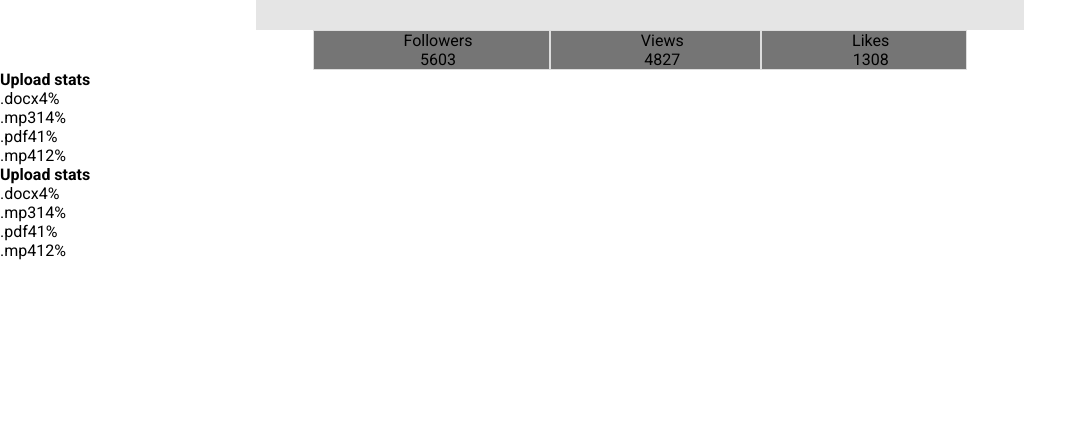
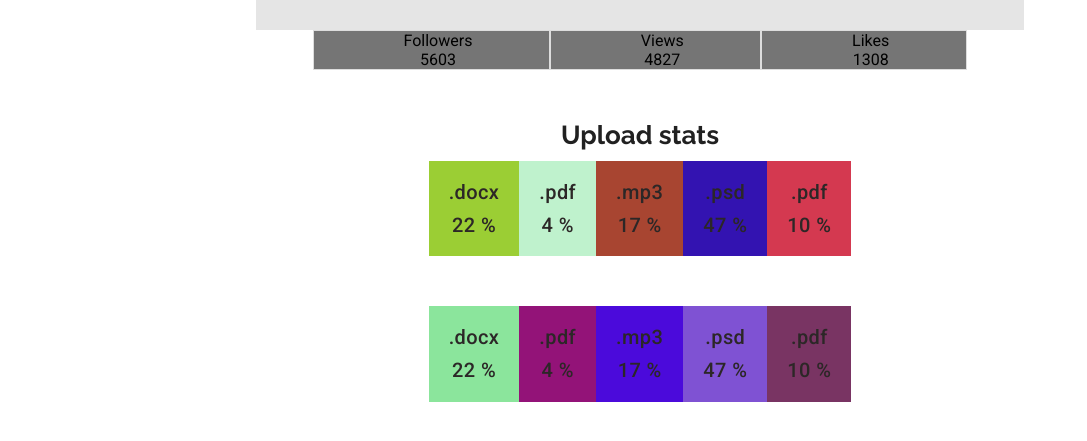
Before and after one commit to Aleksandr-Sidorskiy/goit-react-hw-01-components, a React (Create React App) app: page / in a window 1280 px wide. Shown: the part 203-644 px from the top of the page, without its empty margins (0-1087 px from the left). Built offline with nearby package versions, Linux system fonts and the light colour scheme.

Commit message:
complate second task

```diff
--- a/src/components/App.jsx
+++ b/src/components/App.jsx
@@ -16,7 +16,6 @@ export const App = () => {
           />
       </div>
       <Statistics title="Upload stats" stats={data} />
-
       <Statistics stats={data} />
     </div>
 
--- a/src/components/Statistics/Statistics.jsx
+++ b/src/components/Statistics/Statistics.jsx
@@ -1,27 +1,38 @@
 import PropTypes from 'prop-types';
 import css from './Statistics.module.css';
 
-export const Statistics = () => {
-    return <section className="statistics">
-  <h2 className="title">Upload stats</h2>
+function randomHexColor() {
+  return `#${Math.floor(Math.random() * 16777215).toString(16)}`;
+}
 
-  <ul className="stat-list">
-    <li className="item">
-      <span className="label">.docx</span>
-      <span className="percentage">4%</span>
-    </li>
-    <li className="item">
-      <span className="label">.mp3</span>
-      <span className="percentage">14%</span>
-    </li>
-    <li className="item">
-      <span className="label">.pdf</span>
-      <span className="percentage">41%</span>
-    </li>
-    <li className="item">
-      <span className="label">.mp4</span>
-      <span className="percentage">12%</span>
-    </li>
-  </ul>
-</section>
+export const Statistics = ({ title, stats }) => {
+  return (
+    <section className={css.statistics}>
+      {title && <h2 className={css.title}>{title}</h2>}
+
+      <ul className={css.statlist}>
+        {stats.map(({ id, label, percentage }) => {
+          return (
+            <li className={css.item}
+              key={id}
+              style={{ backgroundColor: randomHexColor() }}
+            >
+              <span className={css.label}>{label}</span>
+              <span className={css.percentage}>  {percentage} %</span>
+            </li>
+          )
+        })}
+      </ul>
+    </section>
+  );
 }
+
+Statistics.prototype = {
+  title: PropTypes.string,
+  stats: PropTypes.arrayOf(
+    PropTypes.shape({
+      label: PropTypes.string.isRequired,
+      percentage: PropTypes.number.isRequired,
+    })
+  ).isRequired,
+};
--- a/src/components/Statistics/Statistics.module.css
+++ b/src/components/Statistics/Statistics.module.css
@@ -0,0 +1,41 @@
+.statistics{
+    margin-bottom: 50px;
+}
+
+.title{
+   margin: 10px 0 10px 0;
+
+    text-align: center;
+    font-family: "Raleway";
+    font-weight: bold;
+    font-style: normal;
+    font-size: 26px;
+    line-height: 1.19;
+    color: #212121;
+}
+
+.statlist{
+    display: flex;
+    justify-content: center;
+    flex-wrap: wrap;
+}
+
+.item{
+    display: flex;
+    flex-direction: column;
+
+    text-align: center;
+    font-weight: 500;
+    font-style: normal;
+    font-size: 20px;
+    line-height: 1.14;
+    letter-spacing: 0.02em;
+    color: #2c2727;
+
+    padding: 20px;
+}
+
+.label{
+
+    margin-bottom: 10px;
+}
--- a/src/components/userProfile/UserProfile.jsx
+++ b/src/components/userProfile/UserProfile.jsx
@@ -31,20 +31,14 @@ export const UserProfile = ({username, tag, location, avatar, stats: { followers
 </div>
 }
 
-UserProfile.protType = {
+UserProfile.propTypes = {
+    avatar:PropTypes.string,
     username: PropTypes.string,
-    tag: PropTypes.string, location: PropTypes.string,
-    avatar:PropTypes.string,
-}
-
-// UserProfile.propTypes = {
-//     avatar:PropTypes.string,
-//     username: PropTypes.string,
-//     tag: PropTypes.string,
-//     location: PropTypes.string,
-//     followers: PropTypes.number,
-//     views: PropTypes.number,
-//     likes:PropTypes.number
+    tag: PropTypes.string,
+    location: PropTypes.string,
+    followers: PropTypes.number,
+    views: PropTypes.number,
+    likes:PropTypes.number
 
 
-// }
+}
--- a/src/components/userProfile/UserProfileStyle.module.css
+++ b/src/components/userProfile/UserProfileStyle.module.css
@@ -1,4 +1,5 @@
 .profile{
+    margin-bottom: 50px;
     display: flex;
     justify-content: center;
     flex-direction: column;
--- a/src/data/data.json
+++ b/src/data/data.json
@@ -4,4 +4,5 @@
   { "id": "id-3", "label": ".mp3", "percentage": 17 },
   { "id": "id-4", "label": ".psd", "percentage": 47 },
   { "id": "id-5", "label": ".pdf", "percentage": 10 }
+
 ]
```
